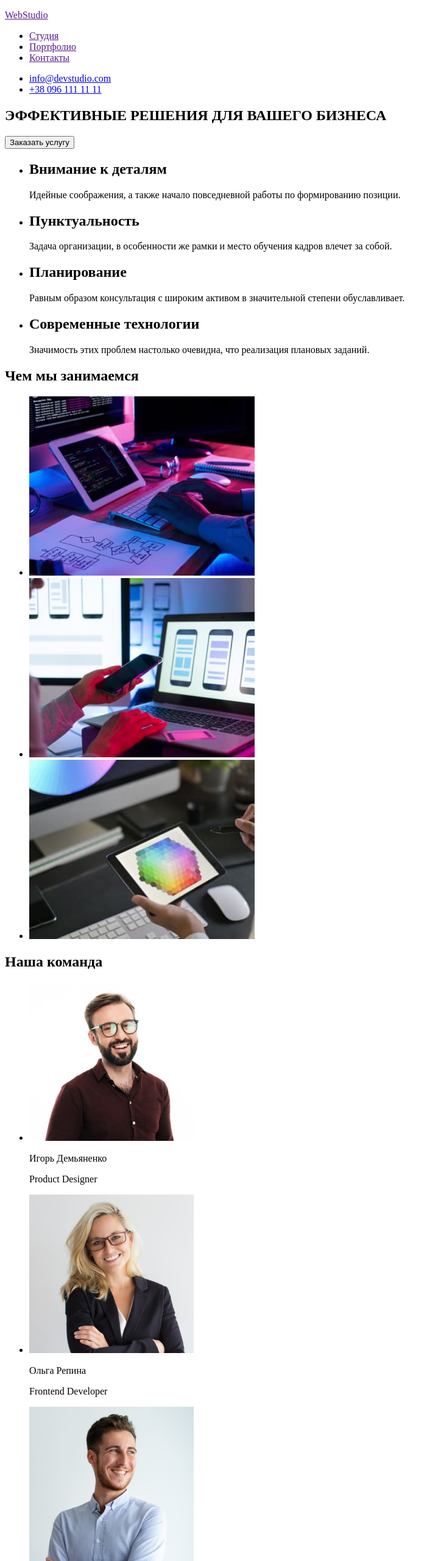
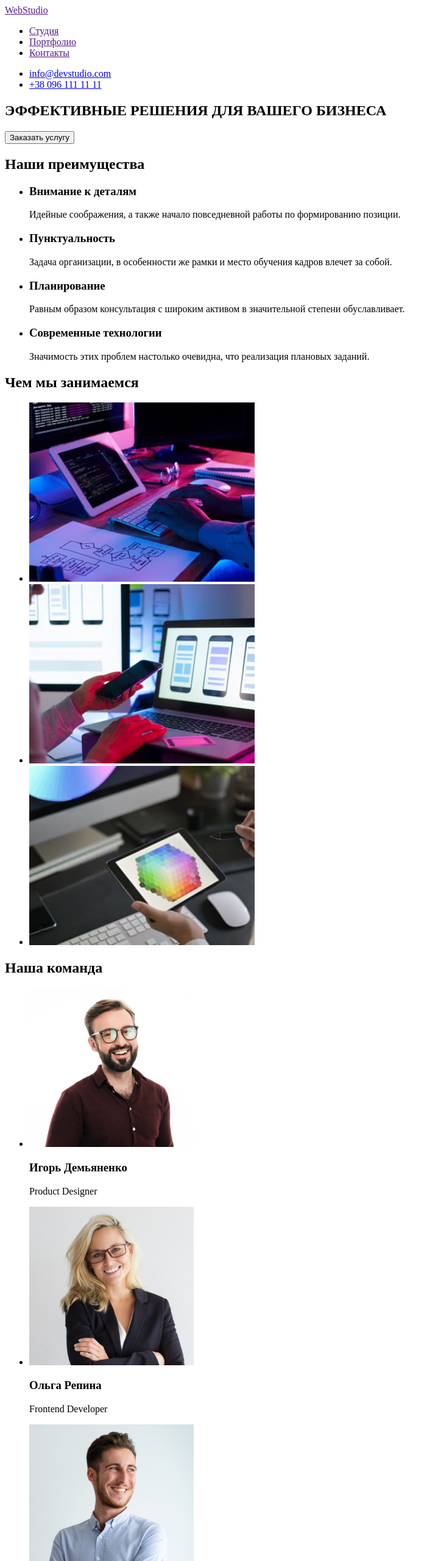
Before and after one commit to Djony09/goit-markup-hw-01, a plain HTML site: page index.html in a window 1280 px wide. Shown: the top 2560 px of the page at 61% size, without its empty margins (0-719 px from the left). Drawn offline with Linux system fonts and the light colour scheme.

Commit message:
corrected index.html

```diff
--- a/index.html
+++ b/index.html
@@ -8,8 +8,8 @@
 </head>
 <body>
   <header>
-    <a href=""><p lang="en">WebStudio</p></a>
     <nav>
+      <a href="" lang="en">WebStudio</a>
       <ul>
         <li><a href="">Студия</a></li>
         <li><a href="">Портфолио</a></li>
@@ -27,21 +27,22 @@
       <button type="button">Заказать услугу</button>
     </section>
     <section>
+      <h2>Наши преимущества</h2>
       <ul>
         <li>
-          <h2>Внимание к деталям</h2>
+          <h3>Внимание к деталям</h3>
           <p>Идейные соображения, а также начало повседневной работы по формированию позиции.</p>
         </li>
         <li>
-          <h2>Пунктуальность</h2>
+          <h3>Пунктуальность</h3>
           <p>Задача организации, в особенности же рамки и место обучения кадров влечет за собой.</p>
         </li>
         <li>
-          <h2>Планирование</h2>
+          <h3>Планирование</h3>
           <p>Равным образом консультация с широким активом в значительной степени обуславливает.</p>
         </li>
         <li>
-          <h2>Современные технологии</h2>
+          <h3>Современные технологии</h3>
           <p>Значимость этих проблем настолько очевидна, что реализация плановых заданий.</p>
         </li>
       </ul>
@@ -65,32 +66,34 @@
       <ul>
         <li>
           <img src="./images/man.jpg" alt="Мужчина в очках с бородой и в рубашке" width="270" height="260">
-          <p>Игорь Демьяненко</p>
+          <h3>Игорь Демьяненко</h3>
           <p>Product Designer</p>
         </li>
         <li>
           <img src="./images/woman.jpg" alt="женщина блондинка в очках и в костюме" width="270" height="260">
-          <p>Ольга Репина</p>
+          <h3>Ольга Репина</h3>
           <p>Frontend Developer</p>
         </li>
         <li>
           <img src="./images/man2.jpg" alt="мужчина в рубашке" width="270" height="260">
-          <p>Николай Тарасов</p>
+          <h3>Николай Тарасов</h3>
           <p>Marketing</p>
         </li>
         <li>
           <img src="./images/man3.jpg" alt="мужчина в очках и в черной футболке" width="270" height="260">
-          <p>Михаил Ермаков</p>
+          <h3>Михаил Ермаков</h3>
           <p>UI Designer</p>
         </li>
       </ul>
     </section>
   </main>
   <footer>
-    <a href=""><p lang="en">WebStudio</p></a>
+    <a href="" lang="en">WebStudio</a>
     <address>
-      <p>г. Киев, пр-т Леси Украинки, 26</p>
       <ul>
+        <li>
+          г. Киев, пр-т Леси Украинки, 26
+        </li>
         <li>
           <a href="mailto:info@example.com">info@example.com</a>
         </li>
```
